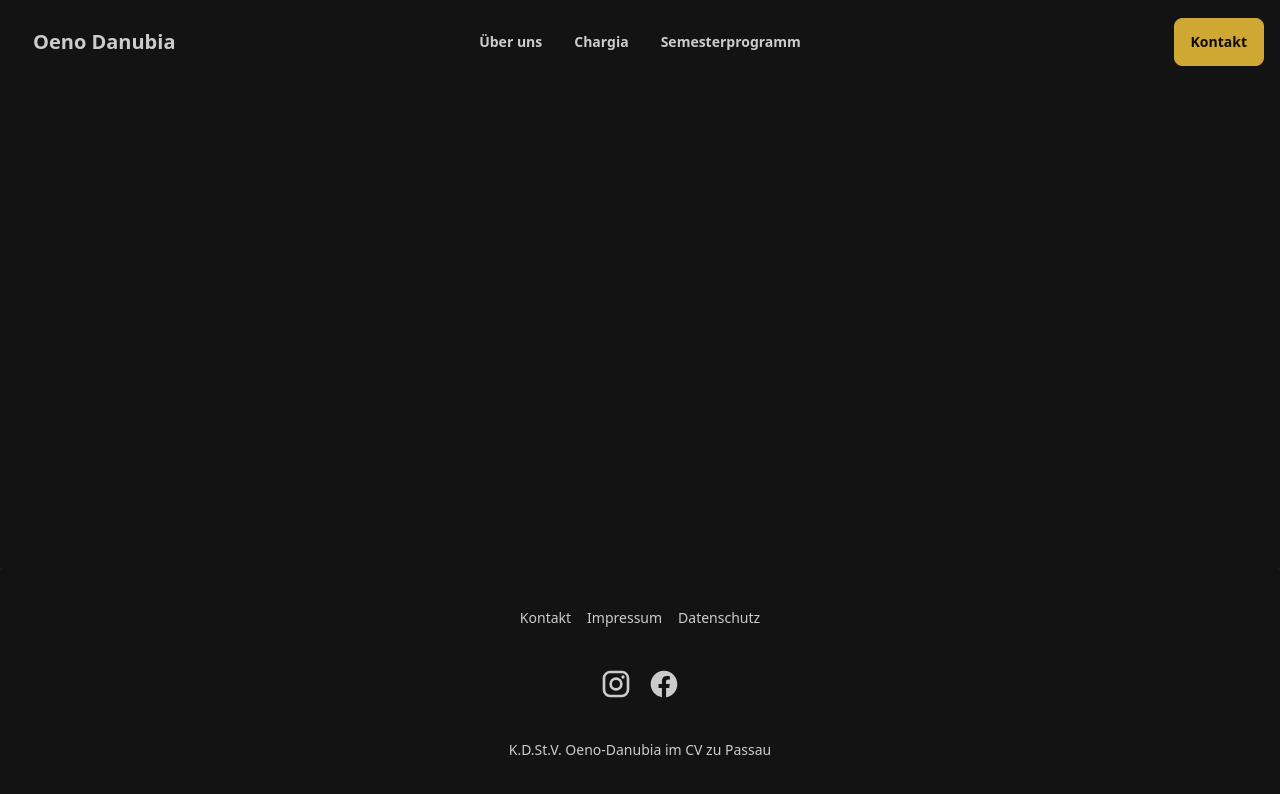
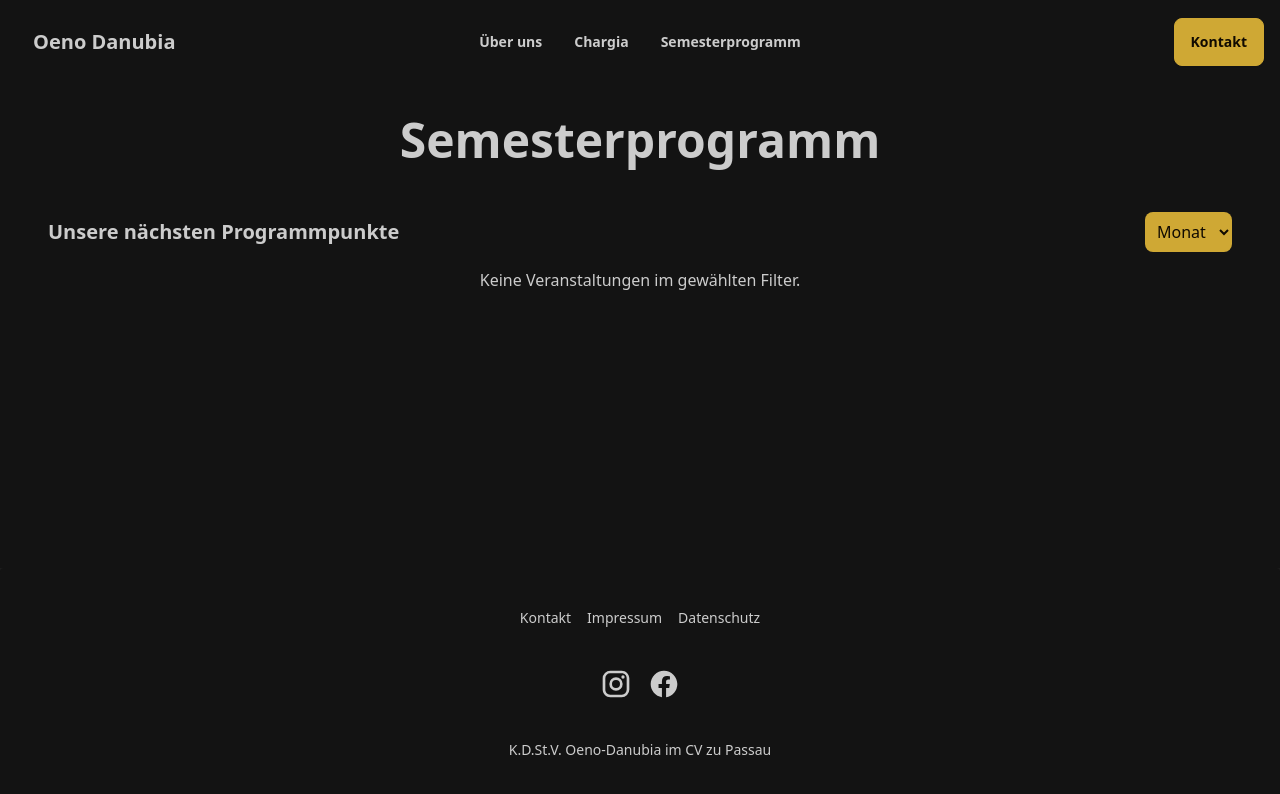
Before and after one commit to managrsphere/oeno-danubia, a Nuxt app: page /sepro in a window 1280 px wide. Shown: the top 794 px of the page. Built offline with nearby package versions, Linux system fonts and the light colour scheme.

Commit message:
SemPro got filterable Calendar view

```diff
--- /dev/null
+++ b/components/TheCalendar.vue
@@ -0,0 +1,66 @@
+<template>
+  <div class="w-full p-4">
+    <div class="flex justify-between items-center mb-4">
+      <h2 class="text-xl font-semibold">Unsere nächsten Programmpunkte</h2>
+      <select v-model="selectedFilter" @change="filterEvents" class="p-2 bg-primary text-primary-content rounded-lg">
+        <option value="week">Woche</option>
+        <option value="month">Monat</option>
+        <option value="year">Jahr</option>
+      </select>
+    </div>
+    <div v-if="filteredEvents.length" class="grid grid-cols-1 md:grid-cols-2 lg:grid-cols-3 gap-4">
+      <div v-for="event in filteredEvents" :key="event.id" class="bg-accent text-accent-content p-4 rounded-lg shadow-xl">
+        <h3 class="text-lg font-bold">{{ event.title }}</h3>
+        <p class="text-sm">{{ event.date }}</p>
+        <p class="text-sm">{{ event.description }}</p>
+      </div>
+    </div>
+    <div v-else class="text-center text-base-content">
+      Keine Veranstaltungen im gewählten Filter.
+    </div>
+  </div>
+</template>
+
+<script setup lang="ts">
+import { ref } from 'vue';
+
+// Function to parse date from dd-mm-yyyy format
+const parseDate = (dateString: string): Date => {
+  const [day, month, year] = dateString.split('-').map(Number);
+  return new Date(year, month - 1, day);
+};
+
+const selectedFilter = ref('month');
+const events = ref([
+  { id: 1, title: 'Schafkopftunier', date: '01-08-2024', description: 'Description of Event 1' },
+  { id: 2, title: 'Event 2', date: '10-08-2024', description: 'Description of Event 2' },
+  { id: 3, title: 'Event 3', date: '15-09-2024', description: 'Description of Event 3' },
+  // More events
+]);
+
+const filteredEvents = ref(events.value);
+
+const filterEvents = () => {
+  const now = new Date();
+  filteredEvents.value = events.value.filter(event => {
+    const eventDate = parseDate(event.date);
+    if (selectedFilter.value === 'week') {
+      const startOfWeek = new Date(now);
+      startOfWeek.setDate(now.getDate() - now.getDay());
+      const endOfWeek = new Date(startOfWeek);
+      endOfWeek.setDate(startOfWeek.getDate() + 6);
+      return eventDate >= startOfWeek && eventDate <= endOfWeek;
+    } else if (selectedFilter.value === 'month') {
+      return eventDate.getMonth() === now.getMonth() && eventDate.getFullYear() === now.getFullYear();
+    } else if (selectedFilter.value === 'year') {
+      return eventDate.getFullYear() === now.getFullYear();
+    }
+    return false;
+  });
+};
+
+filterEvents();
+</script>
+
+<style scoped>
+</style>
--- a/components/TheNavbar.vue
+++ b/components/TheNavbar.vue
@@ -13,7 +13,7 @@
                     class="menu dropdown-content mt-3 z-[1] p-2 shadow  bg-base-100 text-base-content rounded-box w-52 font-semibold">
                     <li><nuxt-link to="/about">Über uns</nuxt-link></li>
                     <li><nuxt-link to="/chargia">Chargia</nuxt-link></li>
-                    <li><a>Semesterprogramm</a></li>
+                    <li><nuxt-link to="/sepro">Semesterprogramm</nuxt-link></li>
                 </ul>
             </div>
             <nuxt-link to="/" class="btn btn-ghost text-xl">Oeno Danubia</nuxt-link>
@@ -22,7 +22,7 @@
             <ul class="menu menu-horizontal px-2">
                 <li><nuxt-link to="/about">Über uns</nuxt-link></li>
                 <li><nuxt-link to="/chargia">Chargia</nuxt-link></li>
-                <li><a>Semesterprogramm</a></li>
+                <li><nuxt-link to="/sepro">Semesterprogramm</nuxt-link></li>
             </ul>
         </div>
         <div class="navbar-end">
--- /dev/null
+++ b/pages/sepro.vue
@@ -0,0 +1,18 @@
+<template>
+    <div class="flex flex-col items-center p-8">
+        <div class="prose lg:prose-lg mb-8">
+            <h1>Semesterprogramm</h1>
+        </div>
+        <div class="w-full">
+            <TheCalendar />
+        </div>
+    </div>
+</template>
+
+<script setup lang="ts">
+
+</script>
+
+<style scoped>
+
+</style>
```
